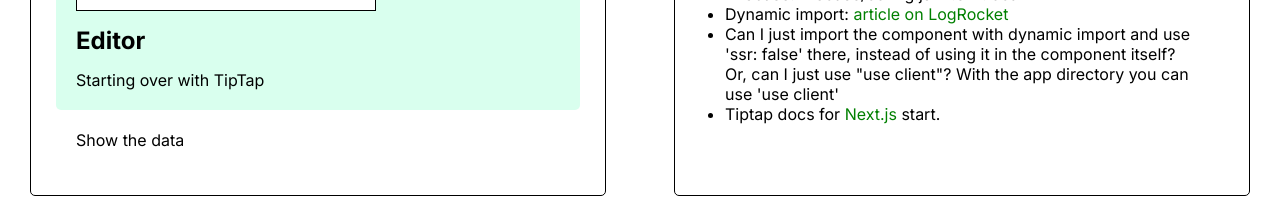
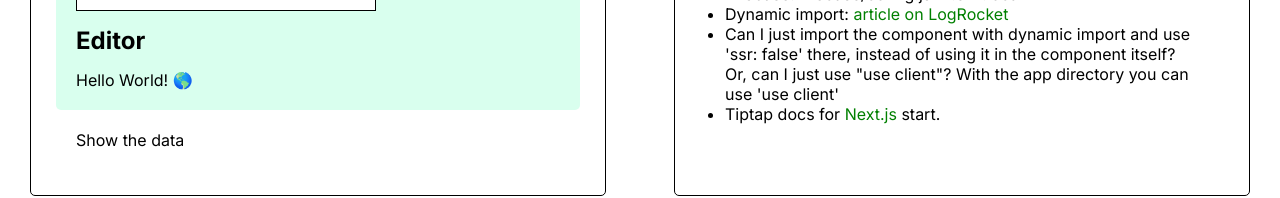
Before and after one commit to Christian-Mar/tiptap_firebase, a Next.js app: page / in a window 1280 px wide. Shown: the part 225-423 px from the top of the page. Built offline with nearby package versions, Linux system fonts and the light colour scheme.

Commit message:
Tiptap (editor) component added

```diff
--- a/app/components/Editor.js
+++ b/app/components/Editor.js
@@ -1,5 +1,14 @@
+"use client"
+
+import { useEditor, EditorContent } from '@tiptap/react';
+import StarterKit from '@tiptap/starter-kit';
+
 const Editor = () => {
-  return(<div>Starting over with TipTap</div>)
-}
+  const editor = useEditor({
+		extensions: [StarterKit],
+		content: '<p>Hello World! 🌎️</p>',
+	});
+	return <EditorContent editor={editor} />;
+};
 
-export default Editor
+export default Editor;
--- a/package.json
+++ b/package.json
@@ -10,6 +10,9 @@
 	},
 	"dependencies": {
 		"@lexical/react": "^0.9.1",
+		"@tiptap/pm": "^2.0.0-beta.220",
+		"@tiptap/react": "^2.0.0-beta.220",
+		"@tiptap/starter-kit": "^2.0.0-beta.220",
 		"eslint": "8.36.0",
 		"eslint-config-next": "13.2.4",
 		"firebase": "^9.18.0",
```
Also changed, not shown: 1 other file (tests, documents, lock files or other folders).
